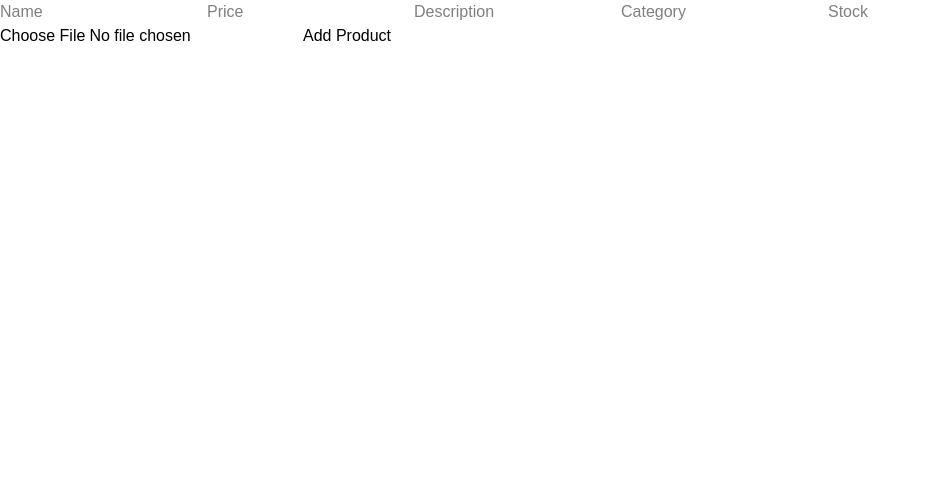
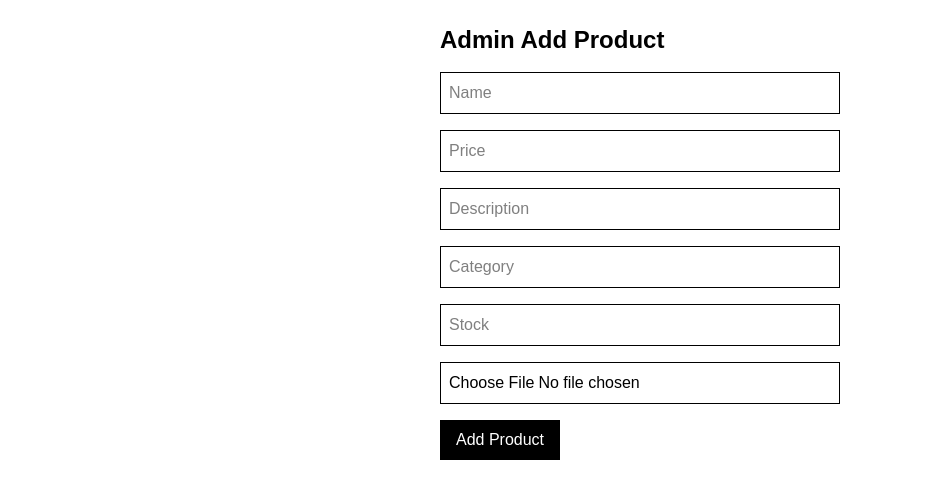
Before and after one commit to charanteja7725/rangam-saree-silks, a React app in the folder frontend/: page /admin/add-product in a window 1280 px wide. Shown: the top 498 px of the page, without its empty margins (0-930 px from the left). Built offline with nearby package versions, Linux system fonts and the light colour scheme; the HTML template or start-up script is replaced by a standard one.

Commit message:
correction

```diff
--- a/frontend/src/pages/AdminAddProduct.jsx
+++ b/frontend/src/pages/AdminAddProduct.jsx
@@ -11,16 +11,30 @@ export default function AdminAddProduct() {
 
   const [image, setImage] = useState(null);
 
+  const handleChange = (e) => {
+    setForm({ ...form, [e.target.name]: e.target.value });
+  };
+
   const handleSubmit = async (e) => {
     e.preventDefault();
 
     const token = localStorage.getItem("token");
 
+    if (!token) {
+      alert("Please login first");
+      return;
+    }
+
     const formData = new FormData();
-    Object.keys(form).forEach(key => {
-      formData.append(key, form[key]);
-    });
-    formData.append("image", image);
+    formData.append("name", form.name);
+    formData.append("price", form.price);
+    formData.append("description", form.description);
+    formData.append("category", form.category);
+    formData.append("stock", form.stock);
+
+    if (image) {
+      formData.append("image", image);
+    }
 
     const res = await fetch("http://localhost:5000/api/products", {
       method: "POST",
@@ -31,21 +45,77 @@ export default function AdminAddProduct() {
     });
 
     const data = await res.json();
-    alert("Product added!");
+    console.log(data);
+
+    if (res.ok) {
+      alert("Product added successfully");
+      setForm({
+        name: "",
+        price: "",
+        description: "",
+        category: "",
+        stock: ""
+      });
+      setImage(null);
+    } else {
+      alert(data.message || "Failed to add product");
+    }
   };
 
   return (
-    <form onSubmit={handleSubmit}>
-      <input name="name" placeholder="Name" onChange={(e)=>setForm({...form,name:e.target.value})} />
-      <input name="price" placeholder="Price" onChange={(e)=>setForm({...form,price:e.target.value})} />
-      <input name="description" placeholder="Description" onChange={(e)=>setForm({...form,description:e.target.value})} />
-      <input name="category" placeholder="Category" onChange={(e)=>setForm({...form,category:e.target.value})} />
-      <input name="stock" placeholder="Stock" onChange={(e)=>setForm({...form,stock:e.target.value})} />
+    <form onSubmit={handleSubmit} className="mx-auto max-w-md space-y-4 p-6">
+      <h1 className="text-2xl font-bold">Admin Add Product</h1>
 
-      {/* IMAGE INPUT */}
-      <input type="file" onChange={(e)=>setImage(e.target.files[0])} />
+      <input
+        className="w-full border p-2"
+        name="name"
+        placeholder="Name"
+        value={form.name}
+        onChange={handleChange}
+      />
 
-      <button>Add Product</button>
+      <input
+        className="w-full border p-2"
+        name="price"
+        placeholder="Price"
+        value={form.price}
+        onChange={handleChange}
+      />
+
+      <input
+        className="w-full border p-2"
+        name="description"
+        placeholder="Description"
+        value={form.description}
+        onChange={handleChange}
+      />
+
+      <input
+        className="w-full border p-2"
+        name="category"
+        placeholder="Category"
+        value={form.category}
+        onChange={handleChange}
+      />
+
+      <input
+        className="w-full border p-2"
+        name="stock"
+        placeholder="Stock"
+        value={form.stock}
+        onChange={handleChange}
+      />
+
+      <input
+        className="w-full border p-2"
+        type="file"
+        accept="image/*"
+        onChange={(e) => setImage(e.target.files[0])}
+      />
+
+      <button className="bg-black px-4 py-2 text-white">
+        Add Product
+      </button>
     </form>
   );
 }
```
Also changed, not shown: 2 other files (tests, documents, lock files or other folders).
